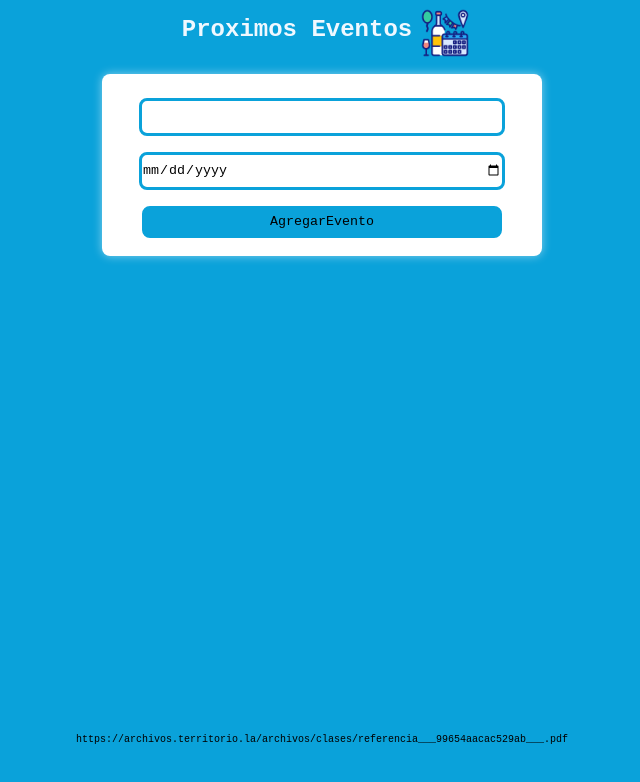
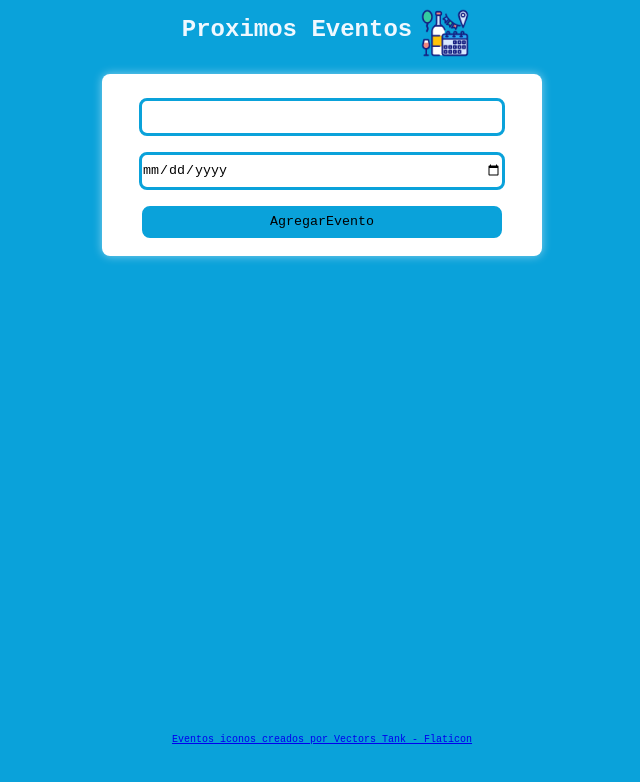
Before and after one commit to juandlopez2186/JS_9, a plain HTML site: page proyecto9/index.html in a window 1280 px wide. Shown: the top 782 px of the page, without its empty margins (458-1098 px from the left). Drawn offline with Linux system fonts and the light colour scheme.

Commit message:
Update index.html

```diff
--- a/proyecto9/index.html
+++ b/proyecto9/index.html
@@ -22,5 +22,6 @@
     </div>
     <script src="./script.js"></script>
 </body>
-<footer><p>https://archivos.territorio.la/archivos/clases/referencia___99654aacac529ab___.pdf</p></footer>
+<footer><p><a href="https://www.flaticon.es/iconos-gratis/eventos" title="eventos iconos">Eventos iconos
+creados por Vectors Tank - Flaticon</a></p></footer>
 </html>
```
